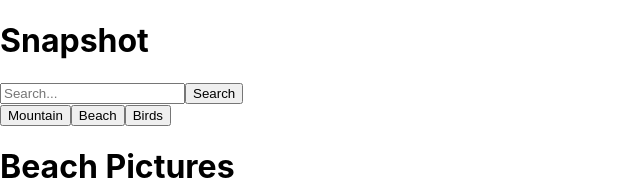
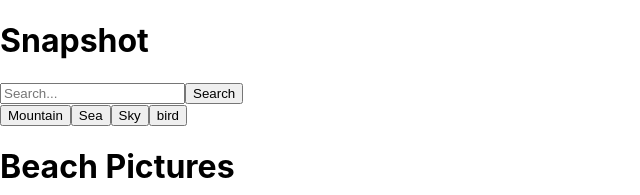
Before and after one commit to Nayar/snapshot, a React (Create React App) app: page / in a window 1280 px wide. Shown: the top 195 px of the page, without its empty margins (0-640 px from the left). Built offline with nearby package versions, Linux system fonts and the light colour scheme.

Commit message:
Refactor function to improve performance and readability

```diff
--- a/src/App.js
+++ b/src/App.js
@@ -4,8 +4,7 @@ import Title from './Title';
 import SearchBar from './SearchBar';
 import PresetSearch from './PresetSearch';
 import ImageResults from './ImageResults';
-
-let preselectedwords = ['Mountain','Sea','Sky']
+let preselectedwords = ['Mountain','Sea','Sky', 'bird',]
 
 function App() {
   return (
--- a/src/PresetSearch.js
+++ b/src/PresetSearch.js
@@ -1,8 +1,6 @@
-function PresetSearch() {
+function PresetSearch(props) {
     return (<div>
-        <button>Mountain</button>
-        <button>Beach</button>
-        <button>Birds</button>
+        {props.preselectedwords.map((word) => <button>{word}</button>)}
     </div>)
 }
 
```
